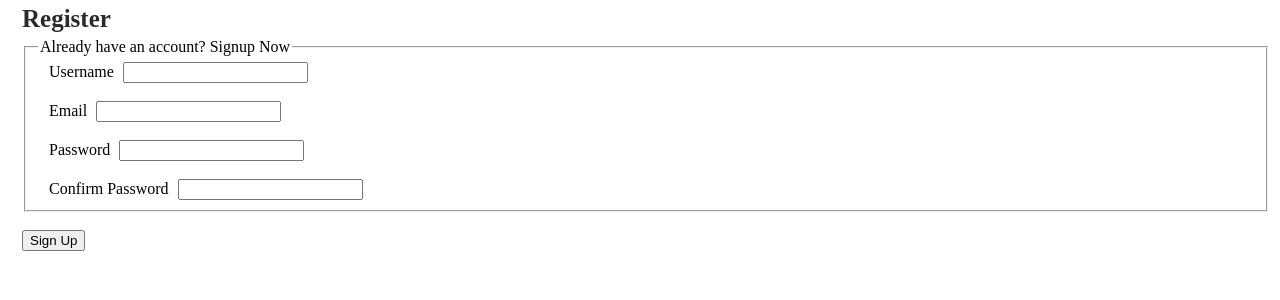
After one commit to rfhtorres28/quizzapp, a Flask app: page /register in a window 1280 px wide. The commit adds this page. Shown: the top 300 px of the page. Run offline with Flask 3, Linux system fonts and the light colour scheme.

Commit message:
Initial Commit

```diff
--- a/quiz.py
+++ b/quiz.py
@@ -1,11 +1,11 @@
-from flask import Flask, request, render_template, url_for, flash, jsonify, redirect, session
+from flask import Flask, request, render_template, url_for, flash, jsonify, redirect, get_flashed_messages
 from ECEbank import ece_questions
 from flask_sqlalchemy import SQLAlchemy
 from flask_bcrypt import Bcrypt
-from flask_login import  UserMixin
+from flask_login import  UserMixin, current_user, LoginManager, login_user, logout_user
 from ECEbank import ece_questions
 from flask_wtf import FlaskForm
-from wtforms import RadioField, HiddenField, StringField, PasswordField, SubmitField
+from wtforms import RadioField, HiddenField, StringField, PasswordField, SubmitField, BooleanField
 from wtforms.validators import InputRequired, DataRequired, Length, Email, EqualTo, ValidationError
 
 
@@ -89,8 +89,24 @@ class RegistrationForm(FlaskForm):
 
 
 
+#----- Creating the Login Form ------#
+class LoginForm(FlaskForm):
+    email = StringField('Email',
+                        validators=[DataRequired(), Email()])
+    password = PasswordField('Password', validators=[DataRequired()])
+    remember = BooleanField('Remember Me')
+    submit = SubmitField('Login')
 
 
+#----- Initializing Login Manager ------#
+login_manager = LoginManager(app)
+login_manager.login_view = 'login'
+
+
+
+@login_manager.user_loader
+def load_user(user_id):
+    return UserDetails.query.get(int(user_id))
 
 
 #----- Creating the endpoint routes ------#
@@ -113,7 +129,7 @@ def register():
           db.session.commit()
           flash('Your account has been sucessfully created!', 'success')
 
-          return redirect(url_for('register')) # return here ensures that the url for home page is sent back (return back) to the clients browser
+          return redirect(url_for('login')) # return here ensures that the url for home page is sent back (return back) to the clients browser
 
 
 
@@ -121,18 +137,29 @@ def register():
 
 
 
+@app.route('/login', methods=['GET', 'POST'])
+def login():
+
+    form = LoginForm()
+    messages = get_flashed_messages()
+    if form.validate_on_submit():
+        user = UserDetails.query.filter_by(email=form.email.data).first()
+        if user and bcrypt.check_password_hash(user.password, form.password.data):
+            login_user(user) # Get the state of the user that is currently login, so it means that if a user logs in, it is stored in the login_user()
+            return redirect(url_for('home'))
+
+        else:
+            flash('Login Unsuccessful, Please Try again', 'error')
+            return redirect(url_for('login'))
+
+    return render_template('login_quiz.html', form=form, messages=messages)
 
 
 
-
-
-
-
-
-
-
-
-
+@app.route("/logout")
+def logout():
+    logout_user()
+    return redirect(url_for('home'))
 
 
 
@@ -141,41 +168,33 @@ def register():
 @app.route('/electronics', methods=['GET', 'POST'])
 def elecs():
 
-     no_correct_answer = 0
-     correct_answers = []
-     total_questions = len(ece_questions)
-     user_responses = {}
-     form = QuizForm()
+    if not current_user.is_authenticated :
+        return redirect(url_for('login'))
+
+    no_correct_answer = 0
+    correct_answers = []
+    total_questions = len(ece_questions)
+    user_responses = {}
+    form = QuizForm()
+
+    if request.method == 'POST':
+       if form.validate_on_submit():
+            form_data = request.form.to_dict()
+
+            for question in ece_questions: # loop through the list of dictionary questions
+                user_response = form_data.get(f'q{question["id"]}') # return the value pair from the form data
+                correct_response = [x for x in question['options'] if x['is_correct']==True] # this return the correct answer for each question
+                correct_answers.append(correct_response) # or correct_letters.append(correct_response[0] if correct_response else None)
+                user_responses[f'q{question["id"]}'] = user_response
+                if user_response == correct_response[0]["letter"]:
+                       no_correct_answer += 1
+
+            score_percentage = no_correct_answer/total_questions*100
+            score_percentage = round(score_percentage, 2)
 
 
 
-     if request.method == 'POST':
-       if form.validate_on_submit():
-         form_data = request.form.to_dict()
-
-
-         for question in ece_questions: # loop through the list of dictionary questions
-               user_response = form_data.get(f'q{question["id"]}') # return the value pair from the form data
-               correct_response = [x for x in question['options'] if x['is_correct']==True] # this return the correct answer for each question
-               correct_answers.append(correct_response) # or correct_letters.append(correct_response[0] if correct_response else None)
-               user_responses[f'q{question["id"]}'] = user_response
-               if user_response == correct_response[0]["letter"]:
-                   no_correct_answer += 1
-
-
-
-         score_percentage = no_correct_answer/total_questions*100
-         score_percentage = round(score_percentage, 2)
-
-         return jsonify(form_data)
-
-
-
-
-     return render_template('quiz.html', questions=ece_questions, form=form)
-
-
-
+    return render_template('quiz.html', questions=ece_questions, form=form)
 
 
 if __name__ == '__main__':
--- a/templates/home.html
+++ b/templates/home.html
@@ -7,8 +7,11 @@
 
 </head>
 <body>
-<h1>ECE Topics</h1>
+<h1>ECEbix</h1>
+
+<h2>Choose Topics</h2>
 <a href = "{{url_for('elecs')}}">Electronics</a>
+
 
 
 </body>
--- a/templates/quiz.html
+++ b/templates/quiz.html
@@ -17,7 +17,11 @@
 </head>
 
 <body>
-
+    <div class="border-top pt-3">
+        <small class="text-muted">
+         <a class="ml-2" href="{{ url_for('logout') }}">Log out</a>
+        </small>
+    </div>
     <h1>Quiz</h1>
     <h2>Choose the best answer among the choices</h2>
 
--- /dev/null
+++ b/templates/register_quiz.html
@@ -0,0 +1,104 @@
+<!DOCTYPE html>
+<html lang="en">
+<head>
+    <meta charset="UTF-8">
+    <meta name="viewport" content="width=device-width, initial-scale=1.0">
+    <title>Register</title>
+    <link rel="stylesheet" href="static/main.css">
+
+    <style>
+        body, h1, h2, ol, form, p, label {
+            margin: 5px;
+            padding-left: 6px;
+        }
+
+    </style>
+
+</head>
+
+<body>
+
+    <h1>Register</h1>
+
+    <div class="content-section">
+        <form method="POST" action="">
+            {{ form.hidden_tag() }}
+            <fieldset class="form-group">
+                <legend class="border-bottom mb-4">Already have an account? Signup Now</legend>
+                <div class="form-group">
+                    {{ form.username.label(class="form-control-label") }}
+
+                    {% if form.username.errors %}
+                    {{ form.username(class="form-control form-control-lg is-invalid") }}
+                    <div class = "invalid-feedback">
+                        {%for error in form.username.errors %}
+                         <span> {{error}}</span>
+                        {%endfor%}
+                    </div>
+                    {%else%}
+                        {{ form.username(class="form-control form-control-lg") }}
+                    {%endif %}
+
+                </div>
+                <br>
+                <div class="form-group">
+                    {{ form.email.label(class="form-control-label") }}
+
+                    {% if form.email.errors %}
+                    {{ form.email(class="form-control form-control-lg is-invalid") }}
+                    <div class = "invalid-feedback">
+                        {%for error in form.email.errors %}
+                         <span> {{error}}</span>
+                        {%endfor%}
+                    </div>
+                    {%else%}
+                        {{ form.email(class="form-control form-control-lg") }}
+                    {%endif %}
+
+                </div>
+                <br>
+                <div class="form-group">
+                    {{ form.password.label(class="form-control-label") }}
+
+                    {% if form.password.errors %}
+                    {{ form.password(class="form-control form-control-lg is-invalid") }}
+                    <div class = "invalid-feedback">
+                        {%for error in form.password.errors %}
+                         <span> {{error}}</span>
+                        {%endfor%}
+                    </div>
+                    {%else%}
+                        {{ form.password(class="form-control form-control-lg") }}
+                    {%endif %}
+
+                </div>
+                <br>
+                <div class="form-group">
+                    {{ form.confirm_password.label(class="form-control-label") }}
+
+                    {% if form.confirm_password.errors %}
+                    {{ form.password(class="form-control form-control-lg is-invalid") }}
+                    <div class = "invalid-feedback">
+                        {%for error in form.confirm_password.errors %}
+                         <span> {{error}}</span>
+                        {%endfor%}
+                    </div>
+                    {%else%}
+                        {{ form.confirm_password(class="form-control form-control-lg") }}
+                    {%endif %}
+
+                </div>
+            </fieldset>
+            <br>
+            <div class="form-group">
+                {{ form.submit(class="btn btn-outline-info") }}
+            </div>
+        </form>
+
+
+    </div>
+
+
+
+</body>
+</html>
```
Also changed, not shown: UserDatabase.py (added, +13 -0 lines), templates/login_quiz.html (added, +94 -0 lines).
